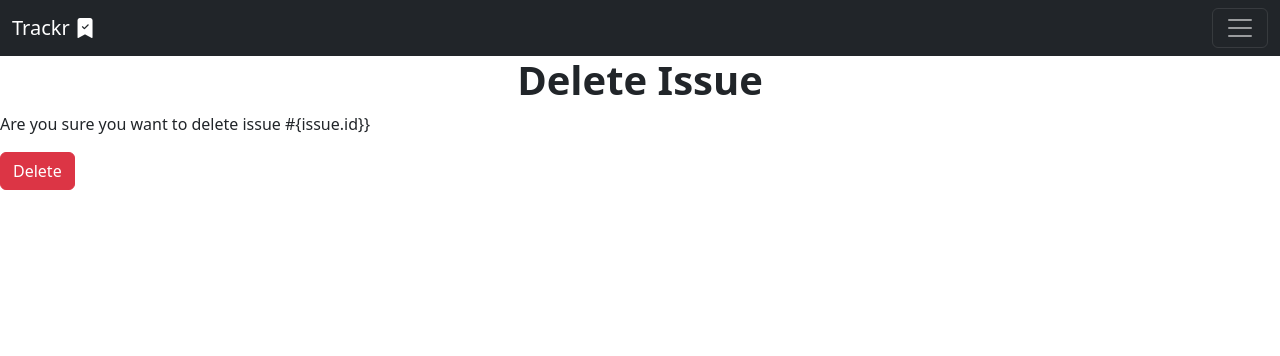
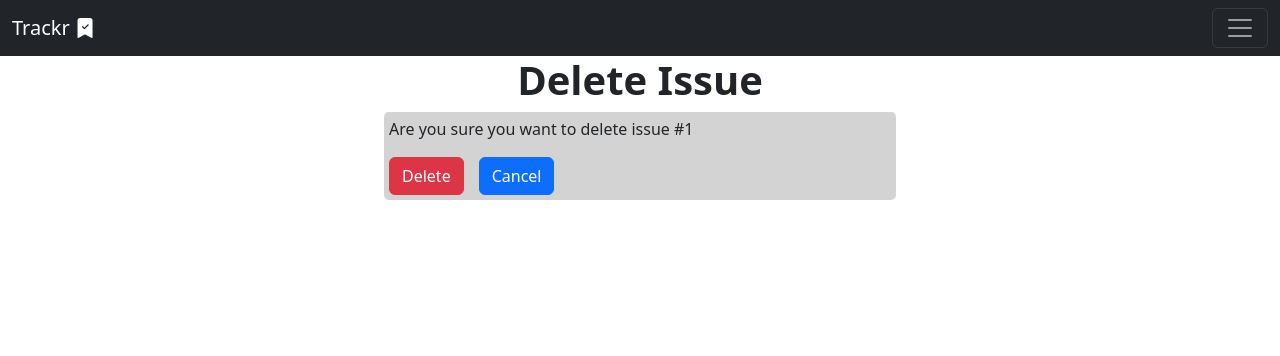
Before and after one commit to julianll1202/FSDI_113_Board, a Django app: page /issues/delete/1/ in a window 1280 px wide. Shown: the top 356 px of the page. Run offline with Django 4.2, Linux system fonts and the light colour scheme; a user stored in the database is signed in; data comes from the database, SQL or seed files in the repository; both versions use the stored data as it was after the commit.

Commit message:
Competency report of unit 113

```diff
--- a/static/css/base.css
+++ b/static/css/base.css
@@ -84,3 +84,19 @@ h1 {
     padding: 5px;
     border-radius: 5px;
 }
+
+/* Forms */
+.data-forms {
+    width: 40%;
+    margin-left: auto;
+    margin-right: auto;
+    background-color: lightgray;
+    padding: 5px;
+    border-radius: 5px;
+}
+
+.buttons {
+    display: flex;
+    flex-direction: row;
+    gap: 15px;
+}
--- a/templates/issues/delete.html
+++ b/templates/issues/delete.html
@@ -4,9 +4,16 @@
 
 {% block content %}
 <h1>Delete Issue</h1>
-<p>Are you sure you want to delete issue #{issue.id}}</p>
-<form method="POST">
-    {% csrf_token %}
-    <input value="Delete" type="submit" class="btn btn-danger">
-</form>
+<div class="data-forms">
+    <p>Are you sure you want to delete issue #{{issue.id}}</p>
+    <form method="POST">
+        {% csrf_token %}
+        <div class="buttons">
+            <input value="Delete" type="submit" class="btn btn-danger">
+            <a href="{% url 'detail' issue.id %}" class="btn btn-primary">Cancel</a>
+        </div>
+
+    </form>
+</div>
+
 {% endblock content %}
--- a/templates/registration/logged_out.html
+++ b/templates/registration/logged_out.html
@@ -4,5 +4,8 @@
 
 {% block content %}
 <h1>Logged Out</h1>
-<p>You are not logged in, <a href="{% url 'login' %}">CLick here</a> to log in to your account</p>
+<div class="data-forms">
+    <p>You are not logged in, <a href="{% url 'login' %}">Click here</a> to log in to your account</p>
+</div>
+
 {% endblock content %}
--- a/templates/registration/login.html
+++ b/templates/registration/login.html
@@ -4,10 +4,13 @@
 
 {% block content %}
 <h1>Log In</h1>
+<div class="data-forms">
     <form method="POST">
         {% csrf_token %}
         {{form.as_p}}
         <input type="submit" value="Log In" class="btn btn-primary">
     </form>
     <p>Forgot your password? <a href="{% url 'password_reset' %}">Click here</a> to change it</p>
+</div>
+
 {% endblock content %}
--- a/templates/registration/password_change_done.html
+++ b/templates/registration/password_change_done.html
@@ -4,5 +4,7 @@
 
 {% block content %}
 <h1>Succesful password change</h1>
-<p>Your account password is now changed <a href="{% url 'home' %}">Click here</a> to return to the home page</p>
+<div class="data-forms">
+    <p>Your account password is now changed <a href="{% url 'home' %}">Click here</a> to return to the home page</p>
+</div>
 {% endblock content %}
--- a/templates/registration/password_reset_done.html
+++ b/templates/registration/password_reset_done.html
@@ -4,5 +4,8 @@
 
 {% block content %}
 <h1>Please, check your email</h1>
-<p>You should be receiving an email shortly containing the instructions to reset your password</p>
+<div class="data-forms">
+    <p>You should be receiving an email shortly containing the instructions to reset your password</p>
+</div>
+
 {% endblock content %}
```
Also changed, not shown: templates/issues/new.html (+8 -5 lines), templates/issues/update.html (+12 -5 lines), templates/registration/password_change_form.html (+8 -4 lines), templates/registration/password_reset_complete.html (+5 -2 lines), templates/registration/password_reset_confirm.html (+8 -5 lines), templates/registration/password_reset_form.html (+8 -5 lines), templates/registration/signup.html (+8 -5 lines), db.sqlite3. Lines whose indentation alone changed are shown as unchanged.
